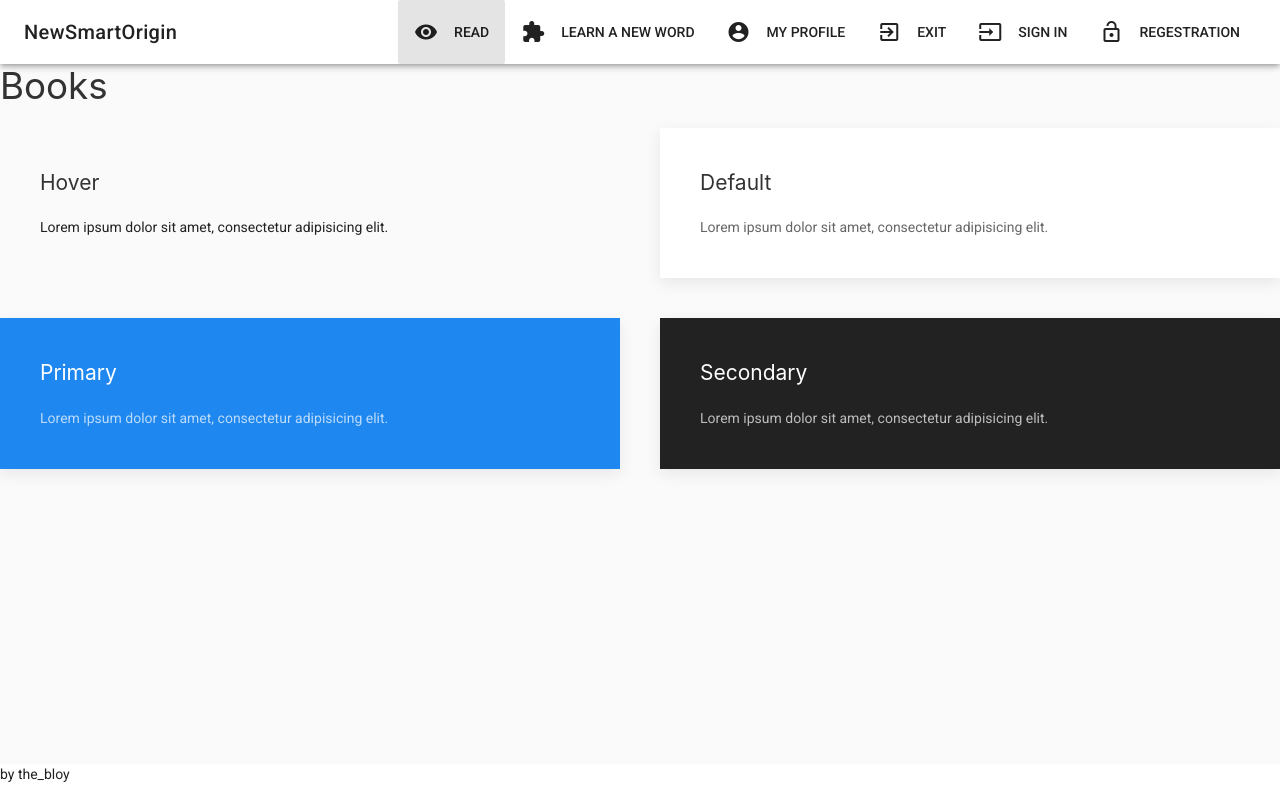
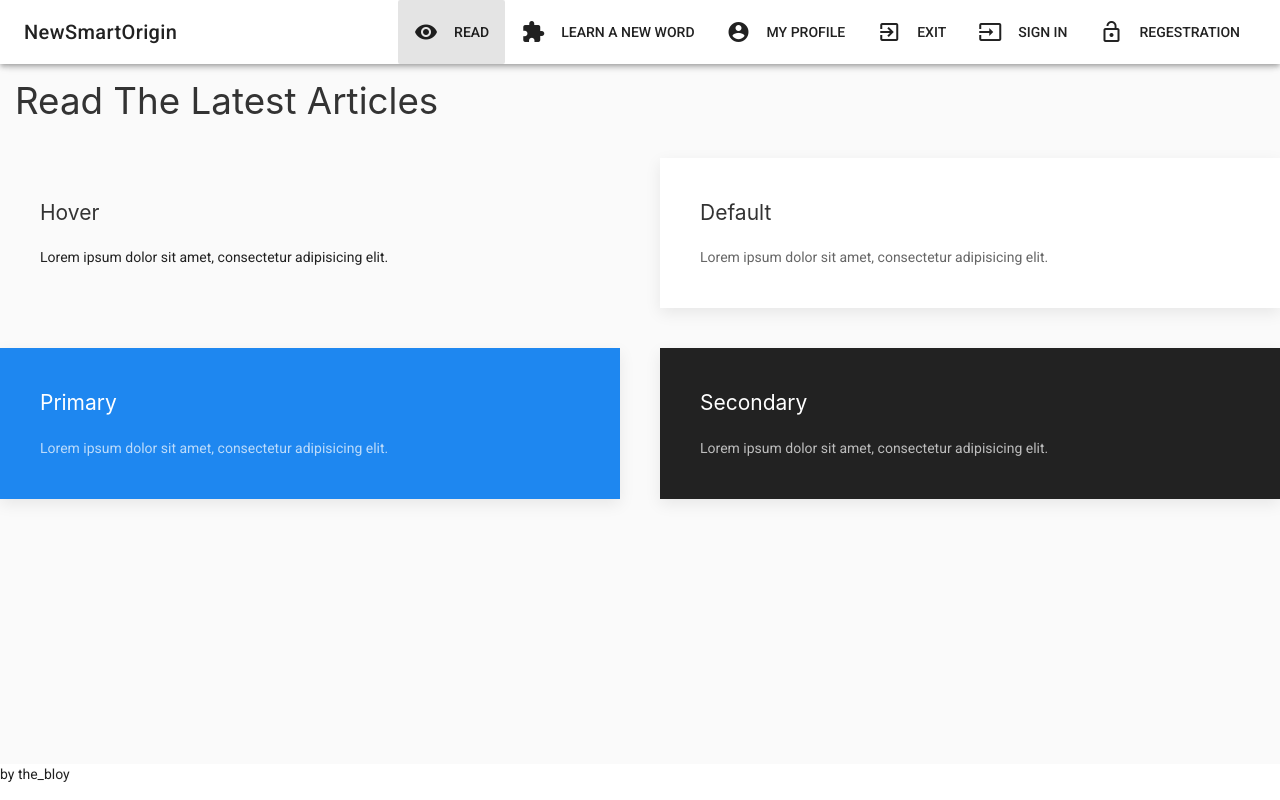
Before and after one commit to nurda2001/realone, a Vue app: page /books in a window 1280 px wide. Built offline with nearby package versions, Linux system fonts and the light colour scheme.

Commit message:
Update Books.vue

```diff
--- a/src/components/Books.vue
+++ b/src/components/Books.vue
@@ -1,6 +1,8 @@
 <template>
 	<div>
-		<h1>Books</h1>
+	 <div class="main">
+		<h1>Read The Latest Articles</h1>
+		</div>
 		<div class="uk-child-width-1-2@s uk-grid-match" uk-grid>
     <div>
         <div class="uk-card uk-card-hover uk-card-body">
@@ -39,5 +41,7 @@
 
 
 <style scoped>
-
+	.main{
+	padding:15px;
+	}
 </style>
```
